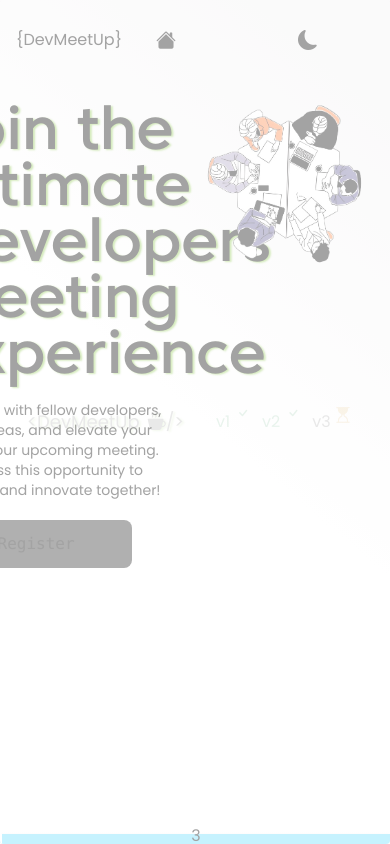
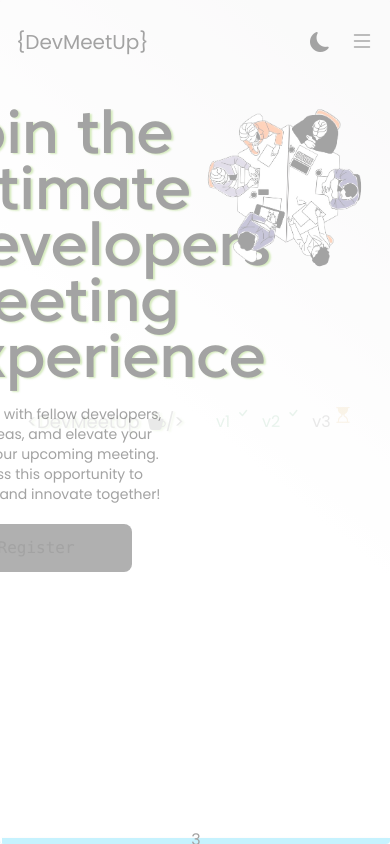
Before and after one commit to kid-us/DevMeetUp, a React (Vite) app: page / in a window 390 px wide. Built offline with nearby package versions, Linux system fonts and the light colour scheme.

Commit message:
Responsive menu

```diff
--- a/src/components/Home/Vertical.tsx
+++ b/src/components/Home/Vertical.tsx
@@ -55,11 +55,12 @@ const VerticalAccordion = () => {
           bg={item.bg}
         />
       ))}
+
       <button
         onClick={() => setOpen(0)}
         className={`absolute ${
           open === 2 ? "right-36" : open === 3 ? "right-20" : "right-52"
-        }   bi-house-fill mt-6 w-8 h-8 rounded text-xl`}
+        } bi-house-fill mt-6 w-8 h-8 rounded text-xl lg:inline hidden`}
       ></button>
     </div>
   );
--- a/src/components/Navbar/Navbar.tsx
+++ b/src/components/Navbar/Navbar.tsx
@@ -34,19 +34,27 @@ const Navbar = () => {
     localStorage.setItem("theme", newTheme);
     setSavedTheme(newTheme);
   };
+
   return (
     <>
       <motion.div className=" w-full top-0 left-0 z-50">
         <div className="flex justify-between pt-5 w-full mb-10">
-          <Link to={"/"} className="font-bold relative py-[8px]">
+          <Link to={"/"} className="font-bold relative py-[8px] text-xl">
             {"{DevMeetUp}"}
           </Link>
-          <button
-            onClick={toggleTheme}
-            className={`${
-              savedTheme === "light" ? "bi-moon-fill" : "bi-brightness-high"
-            } me-14 text-xl`}
-          ></button>
+          <div className="flex gap-x-5">
+            <button
+              onClick={toggleTheme}
+              className={`${
+                savedTheme === "light" ? "bi-moon-fill" : "bi-brightness-high"
+              } lg:me-14 text-xl`}
+            ></button>
+
+            <button
+              onClick={toggleTheme}
+              className={`bi-list lg:me-14 text-2xl`}
+            ></button>
+          </div>
         </div>
       </motion.div>
     </>
```
